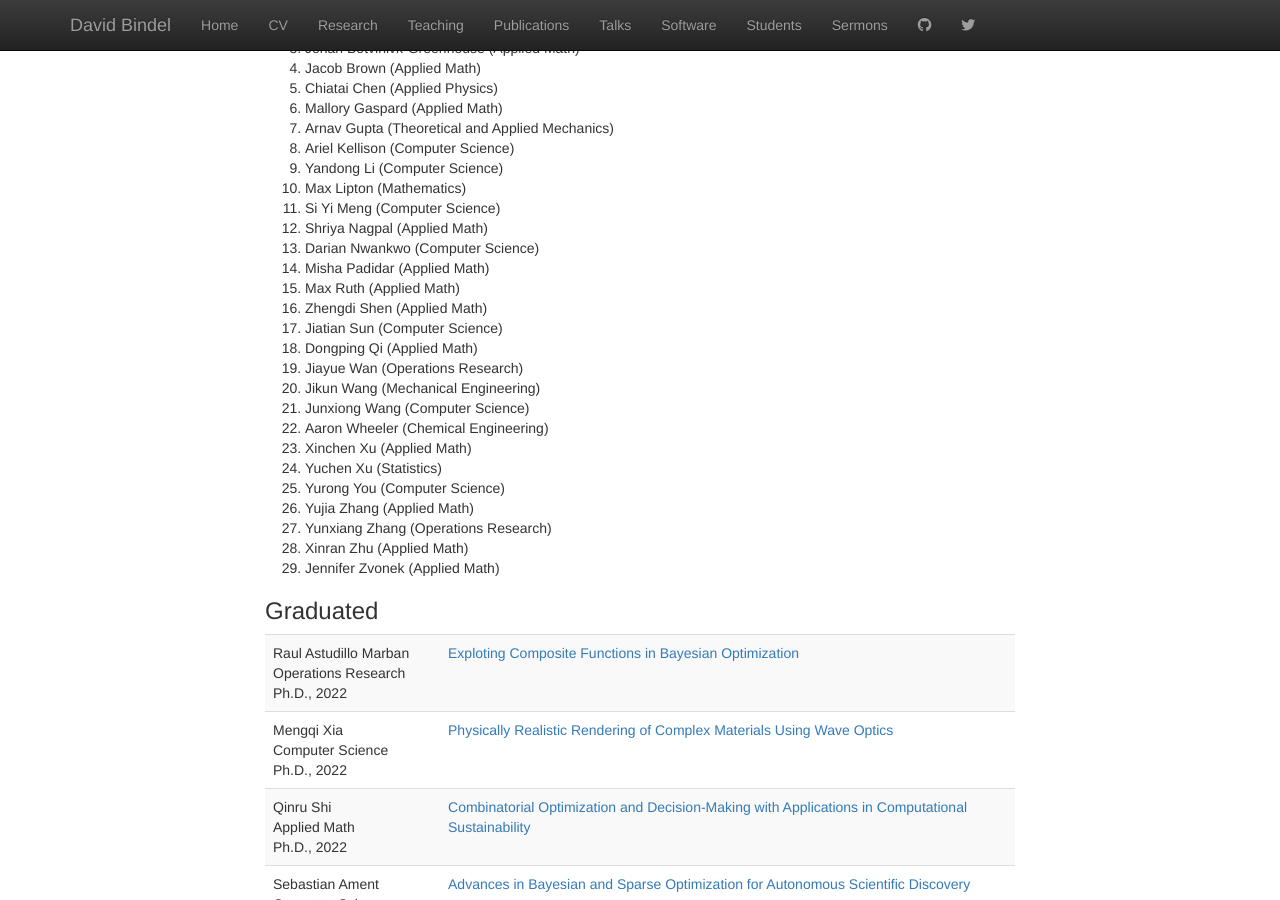
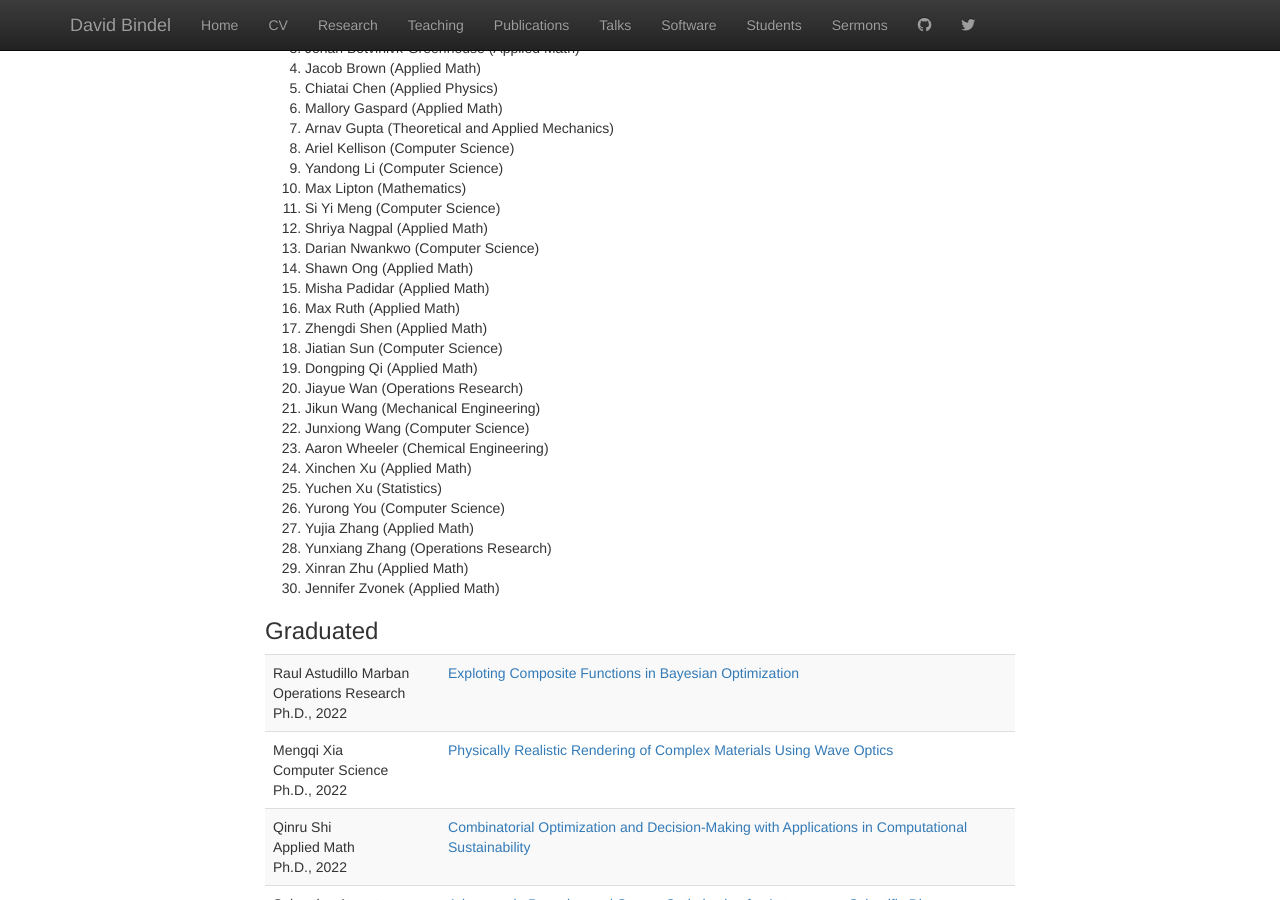
Before and after one commit to dbindel/cornell_web, a Jekyll site: the page built from students.html, in a window 1280 px wide and 900 px high, scrolled down 5336 px. Built offline with Jekyll 4.4.1, drawn with Linux system fonts in a browser that asks for light colours; nearby versions of some CDN libraries.

Commit message:
Add Shawn Ong to committee list.

```diff
--- a/_data/students.yml
+++ b/_data/students.yml
@@ -767,6 +767,11 @@ committees:
     first: Darian
     field: Computer Science
   -
+    degree:
+    last: Ong
+    first: Shawn
+    field: Applied Math
+  -
     degree: phd
     last: Padidar
     first: Misha
```
